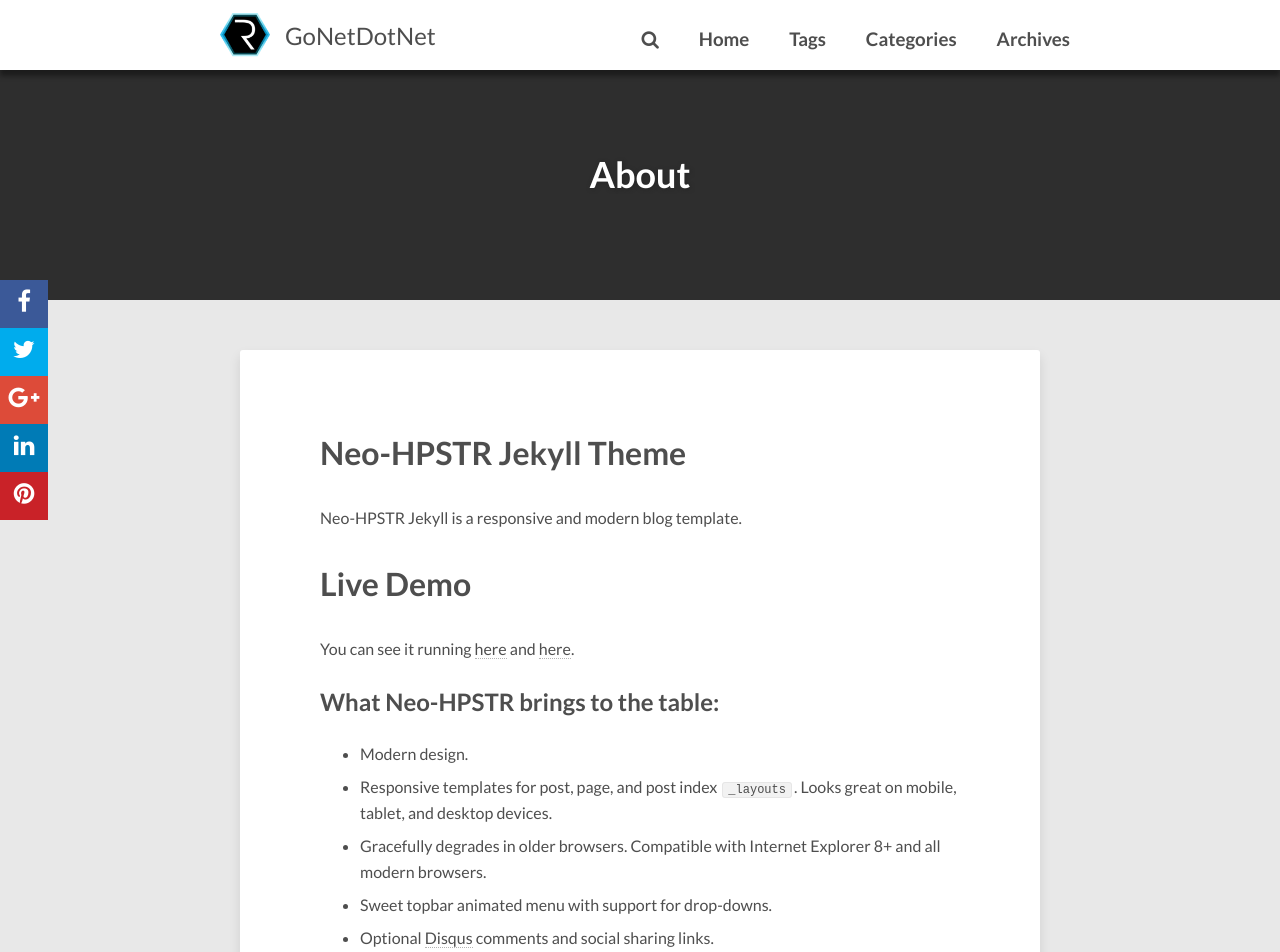
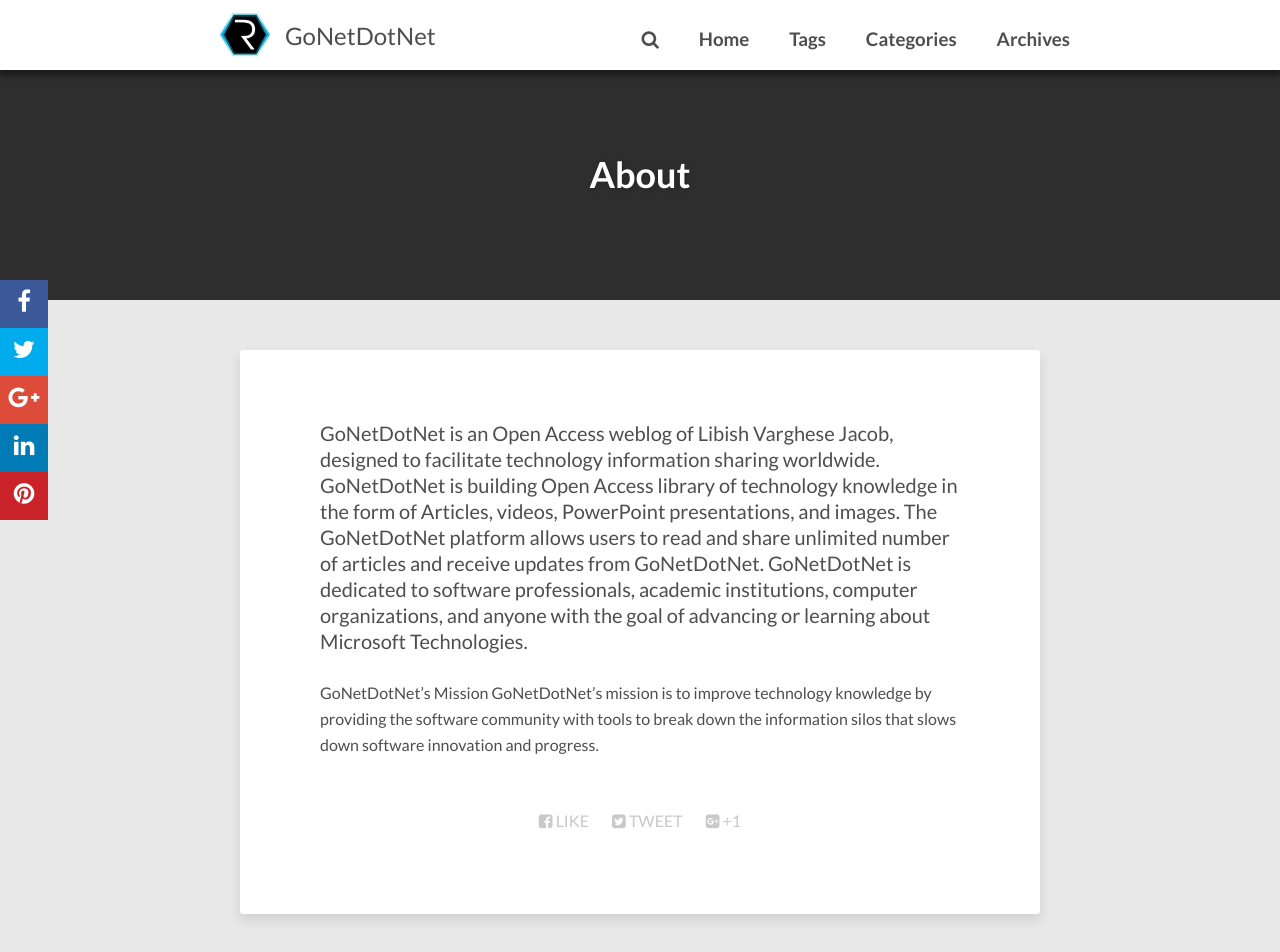
Before and after one commit to libish-jacob/Blog, a Jekyll site: the page built from about.md, in a window 1280 px wide and 1400 px high. Shown: the top 952 px of the window. Built offline with Jekyll 4.4.1, drawn with Linux system fonts in a browser that asks for light colours; nearby versions of some CDN libraries; comment, search, counter and statistics services are not loaded; some of the changed text lies outside the part shown.

Commit message:
Update about.md

```diff
--- a/about.md
+++ b/about.md
@@ -4,33 +4,12 @@
 share: true
 ---
 
-# Neo-HPSTR Jekyll Theme
-
-Neo-HPSTR Jekyll is a responsive and modern blog template.
-
-# Live Demo
-
-You can see it running [here](http://blog.rhesoft.com/) and [here](http://aronbordin.com/neo-hpstr-jekyll-theme/).
+GoNetDotNet is an Open Access weblog of Libish Varghese Jacob, designed to facilitate technology information sharing worldwide. GoNetDotNet is building Open Access library of technology knowledge in the form of Articles, videos, PowerPoint presentations, and images.
+The GoNetDotNet platform allows users to read and share unlimited number of articles and receive updates from GoNetDotNet.
+GoNetDotNet is dedicated to software professionals, academic institutions, computer organizations, and anyone with the goal of advancing or learning about Microsoft Technologies.
 
 
-## What Neo-HPSTR brings to the table:
-
-* Modern design.
-* Responsive templates for post, page, and post index `_layouts`. Looks great on mobile, tablet, and desktop devices.
-* Gracefully degrades in older browsers. Compatible with Internet Explorer 8+ and all modern browsers.
-* Sweet topbar animated menu with support for drop-downs.
-* Optional [Disqus](http://disqus.com) comments and social sharing links.
-* [Open Graph](https://developers.facebook.com/docs/opengraph/) and [Twitter Cards](https://dev.twitter.com/docs/cards) support for a better social sharing experience.
-* Simple [custom 404 page](http://mmistakes.github.io/hpstr-jekyll-theme/404.html) to get you started.
-* Stylesheets for Pygments and Coderay [syntax highlighting](http://mmistakes.github.io/hpstr-jekyll-theme/code-highlighting-post/) to make your code examples look snazzy
-* Author panel, with social links
-* Read more tag support(similar with Wordpress ).
-
-![Preview](http://aronbordin.com/images/neo-hpstr-jekyll-theme-preview.png)
 
 
----
-
-## Getting Started
-
-Neo-HPSTR takes advantage of Sass and data files to make customizing easier. These features require Jekyll 2.x and will not work with older versions of Jekyll.
+GoNetDotNet’s Mission
+GoNetDotNet's mission is to improve technology knowledge by providing the software community with tools to break down the information silos that slows down software innovation and progress.
```
